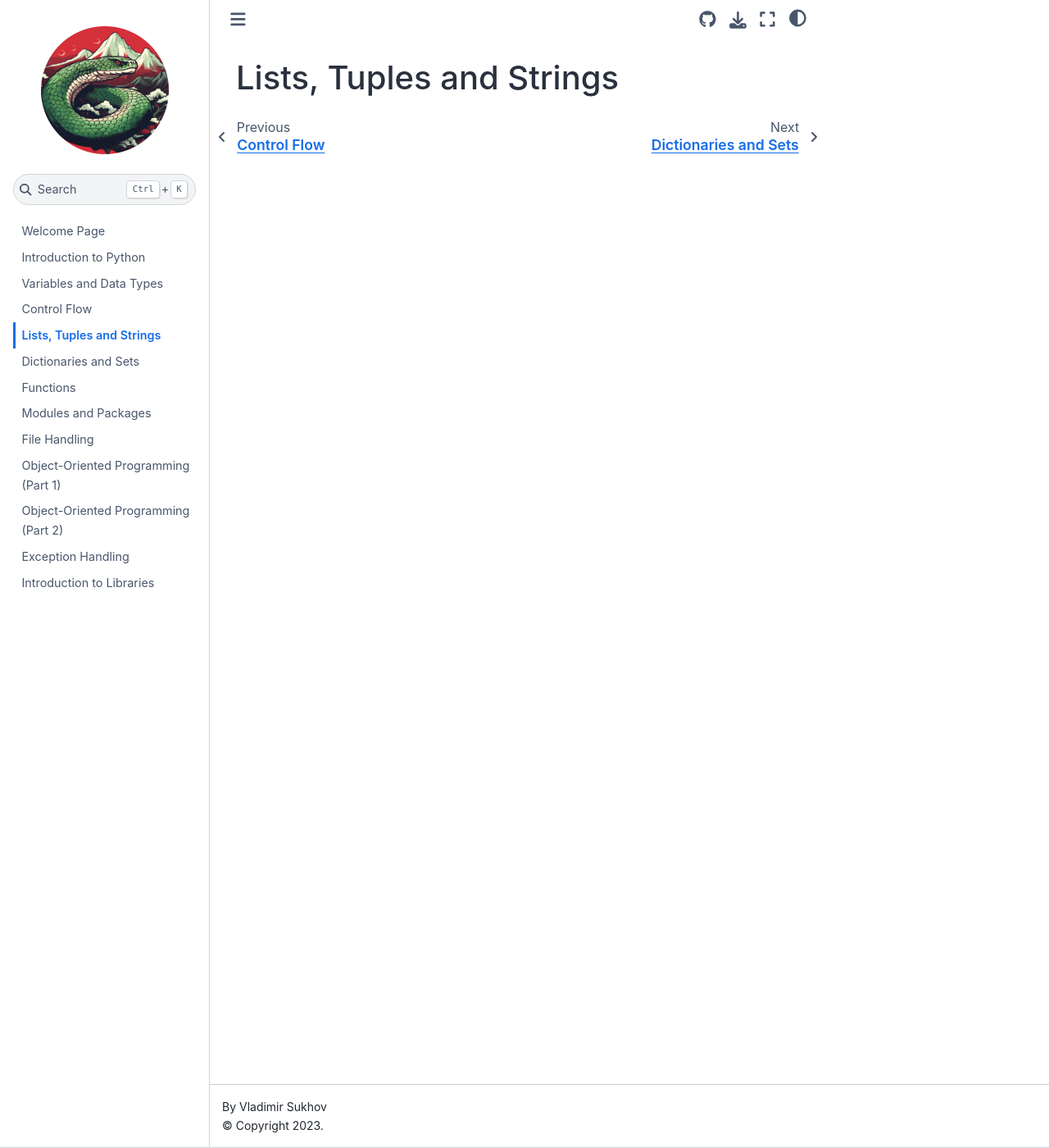
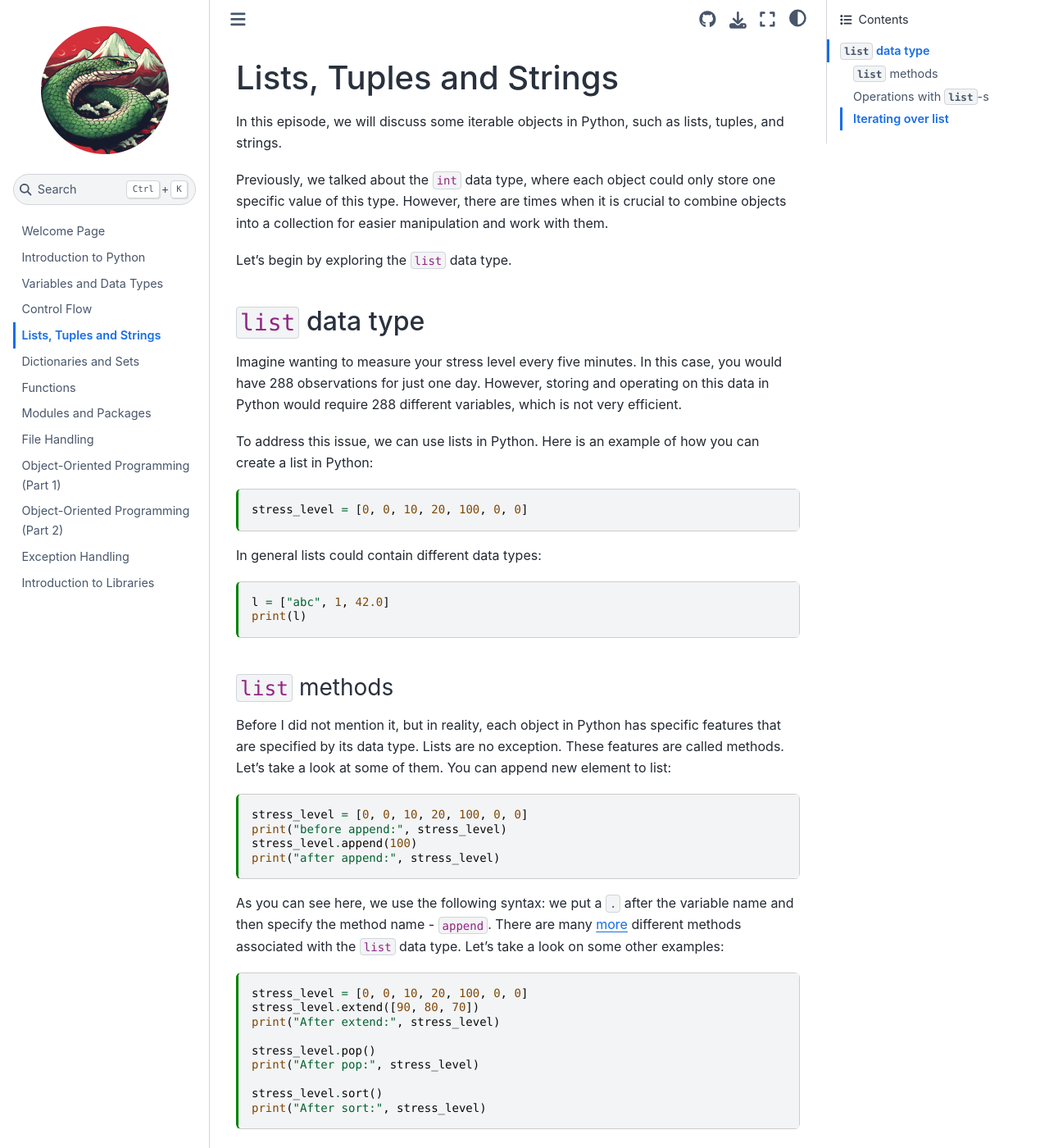
Before and after one commit to vdsukhov/python-intro-course, a Jupyter Book: the page built from chapters/lists_and_tuples.md, in a window 1280 px wide and 1400 px high. Shown: the whole window at 82% size. Built offline with Jupyter Book 1.0.4 settings and Sphinx 7.4.7 and the Sphinx Book theme 1.1.4, drawn with Linux system fonts in a browser that asks for light colours; some of the changed text lies outside the part shown.

Commit message:
Started working on lists and tuples section

````diff
--- a/chapters/lists_and_tuples.md
+++ b/chapters/lists_and_tuples.md
@@ -13,6 +13,72 @@ kernelspec:
 ---
 # Lists, Tuples and Strings
 
+In this episode, we will discuss some iterable objects in Python, such as lists, tuples, and strings.
+
+Previously, we talked about the `int` data type, where each object could only store one specific value of this type. However, there are times when it is crucial to combine objects into a collection for easier manipulation and work with them.
+
+Let's begin by exploring the `list` data type.
+
+## `list` data type
+Imagine wanting to measure your stress level every five minutes. In this case, you would have 288 observations for just one day. However, storing and operating on this data in Python would require 288 different variables, which is not very efficient.
+
+To address this issue, we can use lists in Python. Here is an example of how you can create a list in Python:
 ```{code-cell} ipython3
+:tags: ['hide-output']
 
+stress_level = [0, 0, 10, 20, 100, 0, 0]
 ```
+
+In general lists could contain different data types:
+```{code-cell} ipython3
+:tags: ['hide-output']
+l = ["abc", 1, 42.0]
+print(l)
+```
+
+### `list` methods
+Before I did not mention it, but in reality, each object in Python has specific features that are specified by its data type. Lists are no exception. These features are called methods. Let's take a look at some of them.
+You can append new element to list:
+```{code-cell} ipython3
+:tags: ['hide-output']
+
+stress_level = [0, 0, 10, 20, 100, 0, 0]
+print("before append:", stress_level)
+stress_level.append(100)
+print("after append:", stress_level)
+```
+As you can see here, we use the following syntax: we put a `.` after the variable name and then specify the method name - `append`.
+There are many [more](https://www.w3schools.com/python/python_ref_list.asp) different methods associated with the `list` data type.
+Let's take a look on some other examples:
+```{code-cell} ipython3
+:tags: ['hide-output']
+
+stress_level = [0, 0, 10, 20, 100, 0, 0]
+stress_level.extend([90, 80, 70])
+print("After extend:", stress_level)
+
+stress_level.pop()
+print("After pop:", stress_level)
+
+stress_level.sort()
+print("After sort:", stress_level)
+```
+
+### Operations with `list`-s
+
+You can use the following operators with lists: `+` and `*`.
+- `+` - concatenates two lists into one, similar to how it works with strings.
+- `*` - repeats elements of a list a specified number of times.
+Examples:
+```{code-cell} ipython3
+:tags: ['hide-output']
+
+# we can create list filled with zeros
+stress_level = [0] * 10
+print(stress_level)
+
+stress_level = stress_level + [10] * 3
+print(stress_level)
+```
+
+### Iterating over list
````
Also changed, not shown: chapters/control_flow.md (+97 -0 lines).
